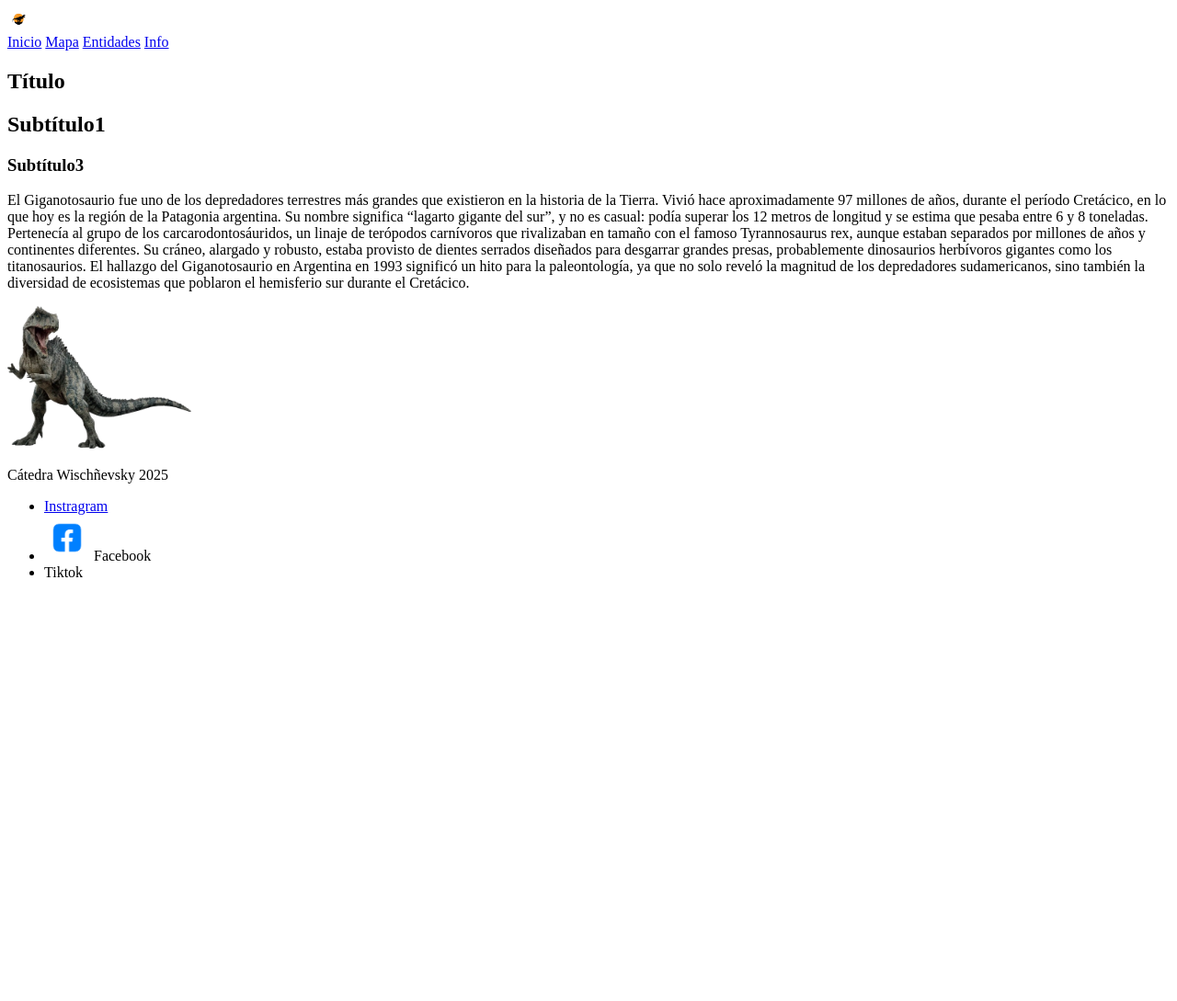
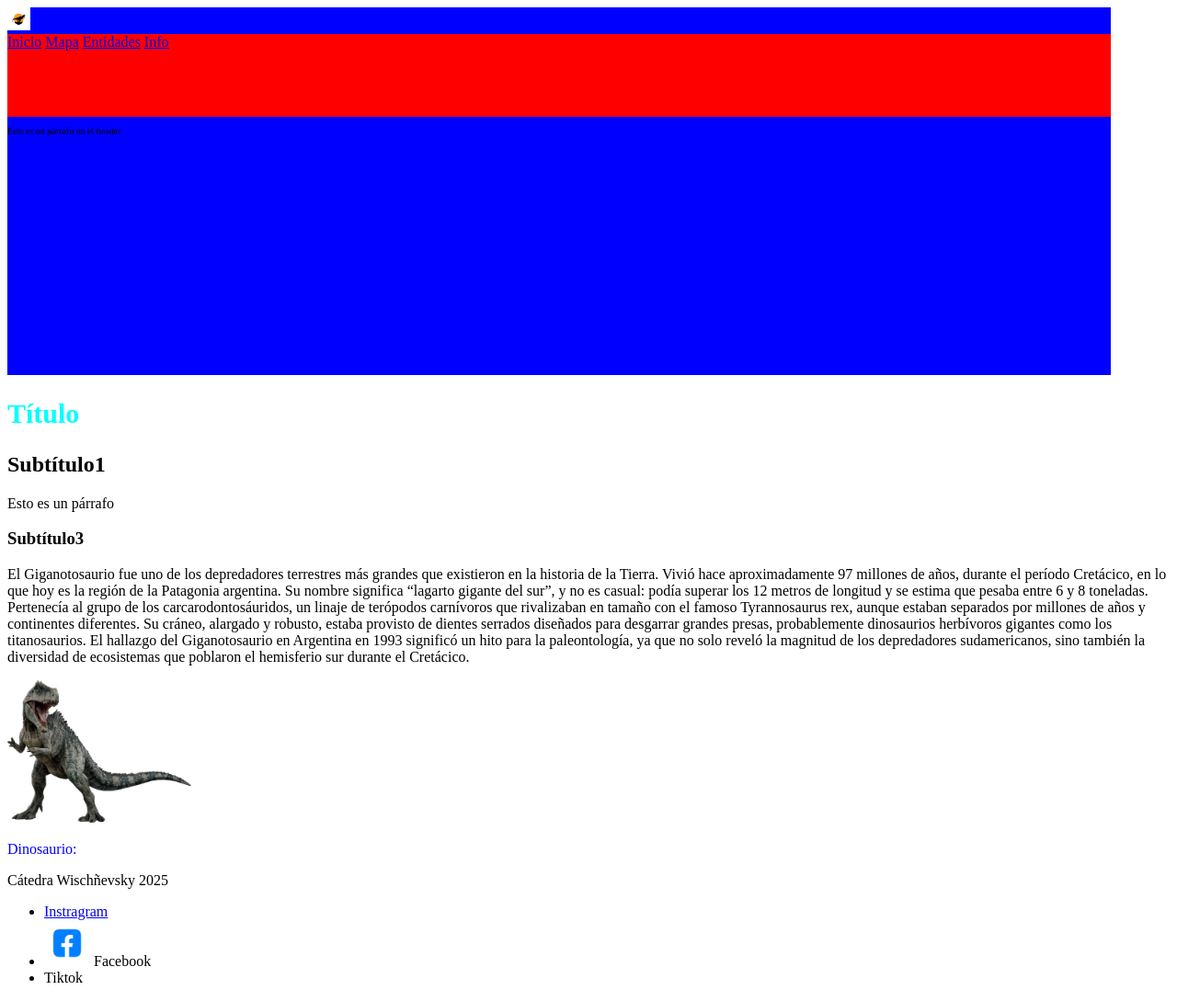
Before and after one commit to juanmaforte/mi-cv, a plain HTML site: page index.html in a window 1280 px wide. Shown: the whole page at 92% size. Before the commit the page ends 800 px from the top, so only its background shows below. Drawn offline with Linux system fonts and the light colour scheme.

Commit message:
agregando primer css

```diff
--- a/index.html
+++ b/index.html
@@ -4,19 +4,29 @@
 <head><!-- info para navegador-->
     <meta charset="UTF-8" />
     <title>TP de Juan Forte</title>
+    <link href="styles.css"  rel="stylesheet" type="text/css">
+
+
+<!-- <style type="text/css">
+    h1 {
+        color: blue;
+    }
+</style> -->
+
 </head>
 
 <body><!-- sí se muestra en la página web -->
-    <header>
+    <header id="cabecera">
         <!-- Este es el header -->
         <img src="img/silueta-plantilla-logotipo-dinosaurio_207451-44.avif" alt="Logo de dinosaurio" width="25"
             height="25" /> <!-- se cierra con barrita en el mismo renglón -->
-        <nav>
+        <nav class="botonera">
             <a href="#">Inicio</a> <!-- El numeral es para que vuelva a la misma página -->
             <a href="#">Mapa</a>
             <a href="#">Entidades</a>
             <a href="#">Info</a>
         </nav>
+        <p> Esto es un párrafo en el header</p>
     </header>
     <main>
         <!-- Esta es mi primera página -->
@@ -24,11 +34,16 @@
             <h1>Título</h1> <!-- h1 se prioriza en las búsquedas de google -->
             <h2>Subtítulo1</h2>
         </section>
-
+        <aside>
+            <p>Esto es un párrafo</p>
+        </aside>
         <article>
             <h3>Subtítulo3</h3>
             <p>El Giganotosaurio fue uno de los depredadores terrestres más grandes que existieron en la historia de la Tierra. Vivió hace aproximadamente 97 millones de años, durante el período Cretácico, en lo que hoy es la región de la Patagonia argentina. Su nombre significa “lagarto gigante del sur”, y no es casual: podía superar los 12 metros de longitud y se estima que pesaba entre 6 y 8 toneladas. Pertenecía al grupo de los carcarodontosáuridos, un linaje de terópodos carnívoros que rivalizaban en tamaño con el famoso Tyrannosaurus rex, aunque estaban separados por millones de años y continentes diferentes. Su cráneo, alargado y robusto, estaba provisto de dientes serrados diseñados para desgarrar grandes presas, probablemente dinosaurios herbívoros gigantes como los titanosaurios. El hallazgo del Giganotosaurio en Argentina en 1993 significó un hito para la paleontología, ya que no solo reveló la magnitud de los depredadores sudamericanos, sino también la diversidad de ecosistemas que poblaron el hemisferio sur durante el Cretácico.</p>
             <img src="img/Giganotosaurus_dominion_render_2.webp" alt="giagonoto" width="200"/>
+            <div class="textoppal">
+                <p>Dinosaurio:</p>
+            </div>
         </article>
     </main>
     <footer>
--- /dev/null
+++ b/styles.css
@@ -0,0 +1,28 @@
+@charset "utf-8";
+
+h1 {
+    color: aqua;
+    font-size: 30px;
+}
+
+.botonera {
+    width: 1200px;
+    height: 90px;
+    background-color: red;
+}
+/* clase. puede estar en varias partes */
+
+#cabecera {
+    background-color: blue;
+    width: 1200px;
+    height: 400px;
+}
+/* ID. pueden estar una vez en el archivo. pensado para ser único */
+
+header p {
+    font-size: 10px
+}
+
+.textoppal p{
+    color: blue;
+}
```
